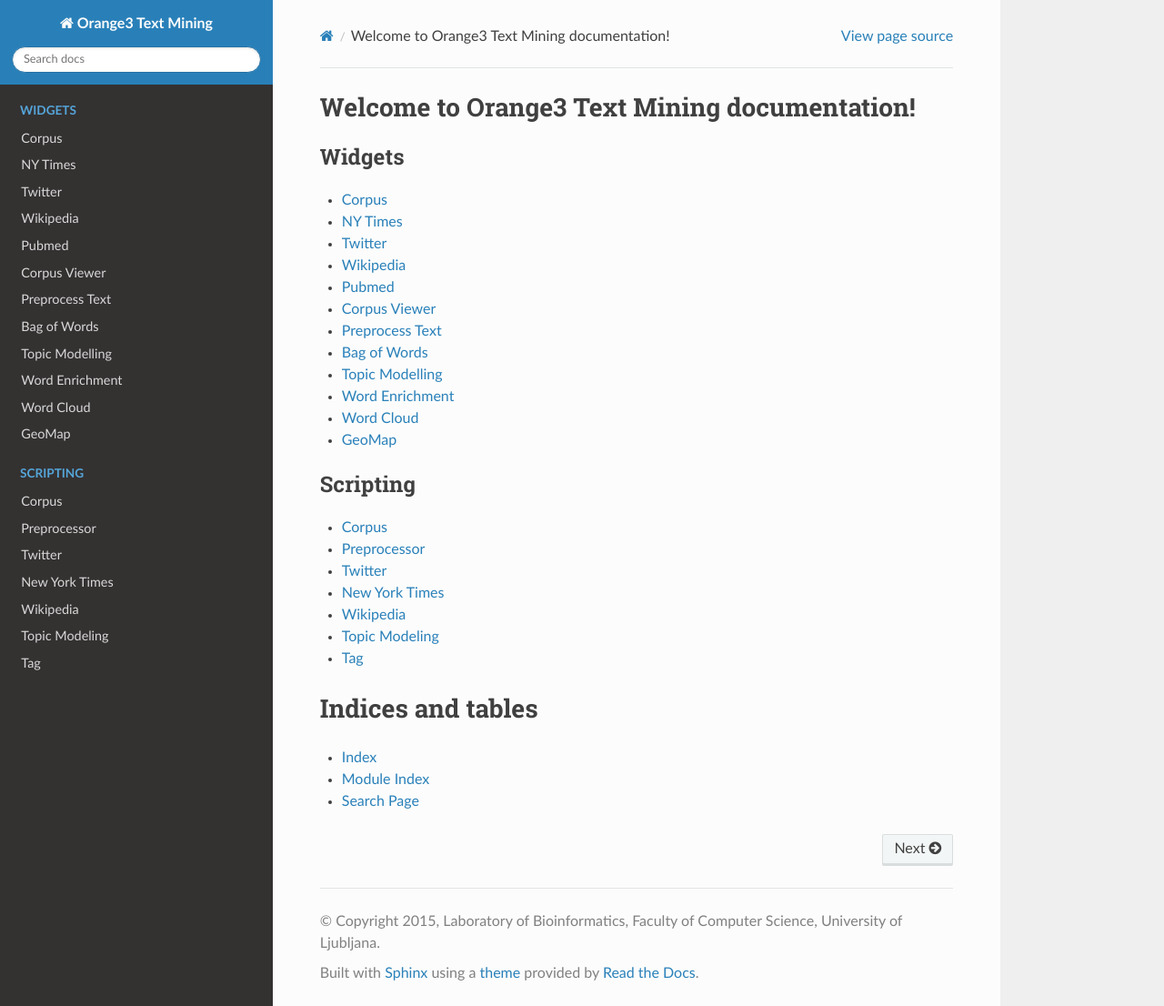
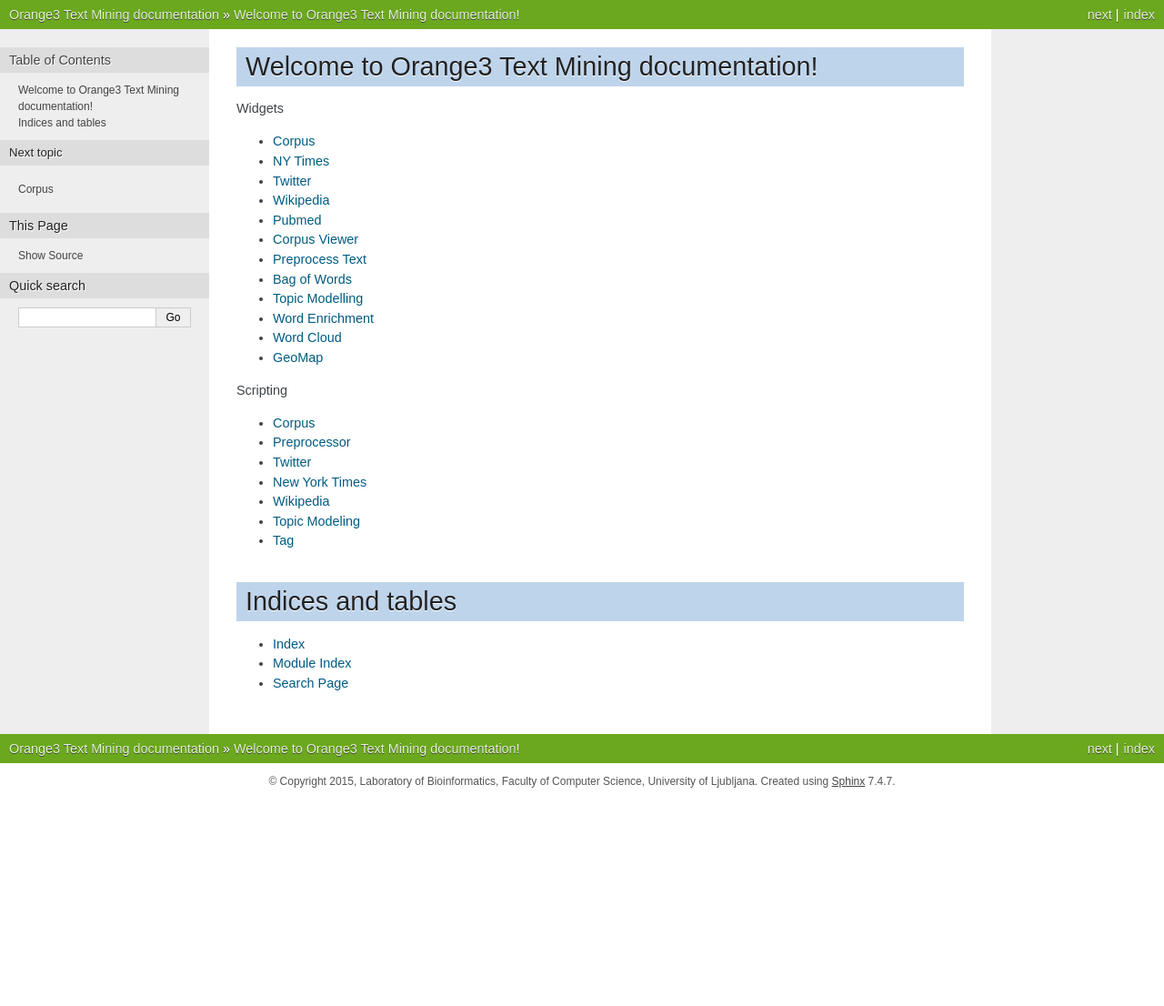
Before and after one commit to biolab/orange3-text, a Sphinx documentation site: the page built from doc/index.rst, in a window 1280 px wide and 1106 px high. Shown: the whole window at 91% size. Built offline with Sphinx 7.4.7, drawn with Linux system fonts in a browser that asks for light colours; the version number could not be read and is left out; some of the changed lines change nothing that is shown.

Commit message:
Modified conf.py and index.rst

```diff
--- a/doc/conf.py
+++ b/doc/conf.py
@@ -35,6 +35,7 @@
     'sphinx.ext.todo',
     'sphinx.ext.napoleon',
     'sphinx.ext.viewcode',
+    'sphinx.ext.intersphinx',
 ]
 
 # Add any paths that contain templates here, relative to this directory.
@@ -105,7 +106,7 @@
 
 # The theme to use for HTML and HTML Help pages.  See the documentation for
 # a list of builtin themes.
-html_theme = 'sphinx_rtd_theme'
+html_theme = 'nature'
 
 # Theme options are theme-specific and customize the look and feel of a theme
 # further.  For a list of options available for each theme, see the
@@ -264,6 +265,9 @@
 # If true, do not generate a @detailmenu in the "Top" node's menu.
 #texinfo_no_detailmenu = False
 
+# Mapping for external documentation in Sphinx.
+#intersphinx_mapping = {'orange3': ('../../orange3/doc/visual-programming/build/html',
+#                                   '../../orange3/doc/visual-programming/build/html/objects.inv')}
 
 # Mock parts of Orange depending on C modules
 from unittest.mock import MagicMock
@@ -308,6 +312,6 @@
     sys.modules.update({name: mock_class()})
 
 # checks if imports work
-from Orange.data import Table
-from Orange.data import StringVariable
-isinstance(None, StringVariable)
+#from Orange.data import Table
+#from Orange.data import StringVariable
+#isinstance(None, StringVariable)
--- a/doc/index.rst
+++ b/doc/index.rst
@@ -10,18 +10,18 @@
    :maxdepth: 1
    :caption: Widgets
 
-   widgets/corpus.rst
-   widgets/nytimes.rst
-   widgets/twitter.rst
+   widgets/corpus
+   widgets/nytimes
+   widgets/twitter
    widgets/wikipedia
    widgets/pubmed
-   widgets/corpusviewer.rst
-   widgets/preprocesstext.rst
-   widgets/bagofwords.rst
-   widgets/topicmodelling.rst
-   widgets/wordenrichment.rst
-   widgets/wordcloud.rst
-   widgets/geomap.rst
+   widgets/corpusviewer
+   widgets/preprocesstext
+   widgets/bagofwords
+   widgets/topicmodelling
+   widgets/wordenrichment
+   widgets/wordcloud
+   widgets/geomap
 
 
 .. toctree::
```
